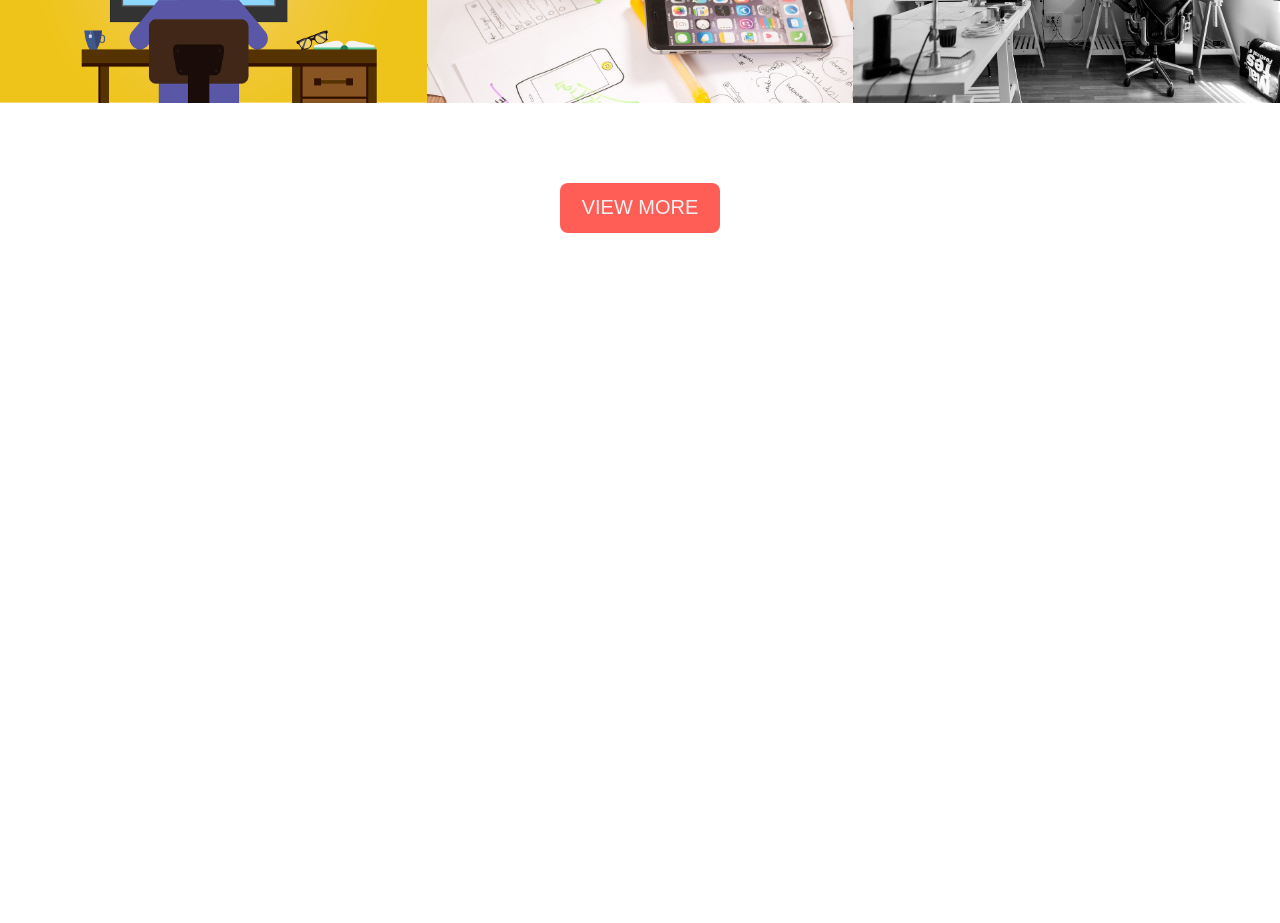
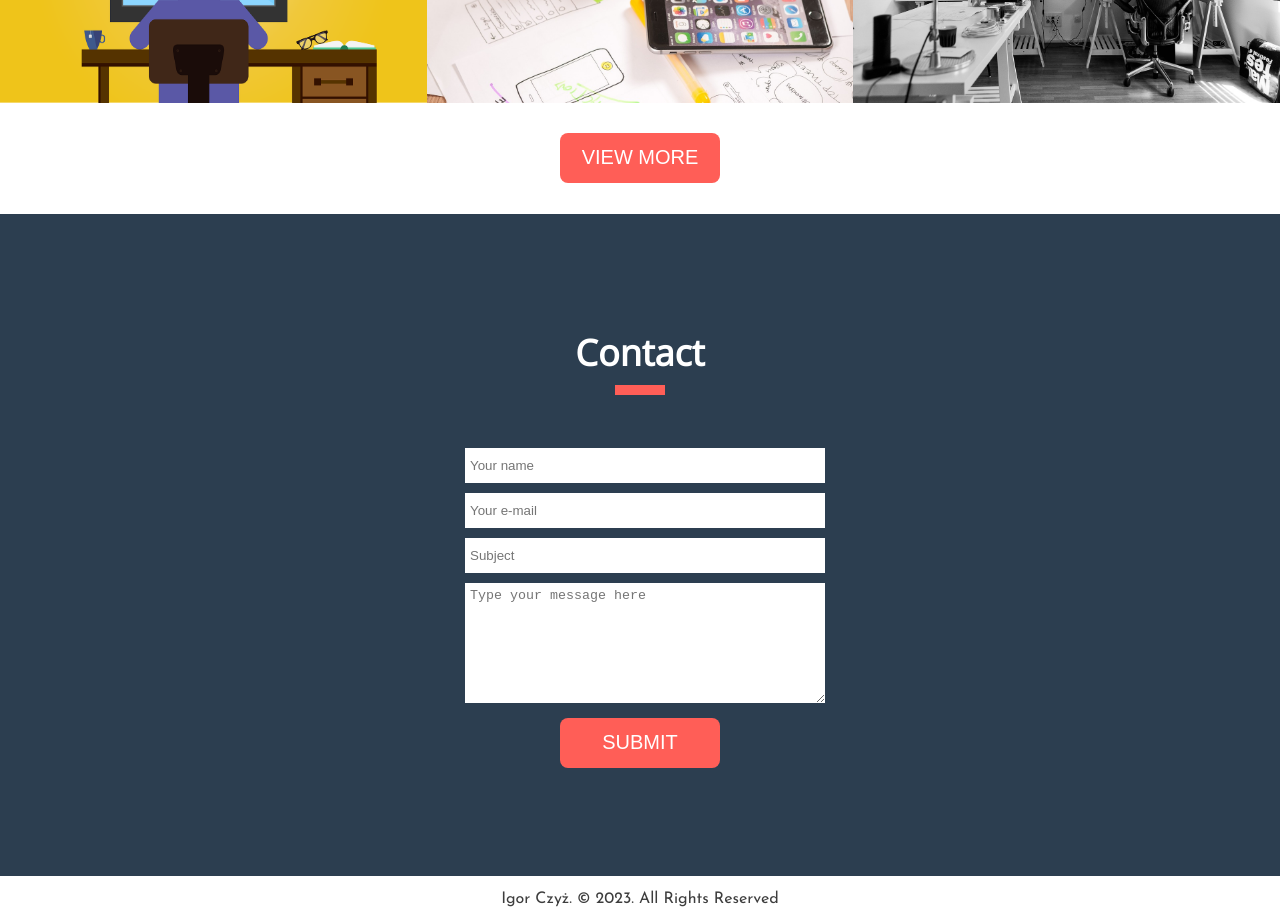
Before and after one commit to igorczyz13/1.-Basics-of-HTML-CSS-and-Sass, a plain HTML site: page index.html in a window 1280 px wide. Shown: the part 3440-4363 px from the top of the page. Before the commit the page ends 3753 px from the top, so only its background shows below. Drawn offline with nearby package versions, Linux system fonts and the light colour scheme.

Commit message:
finish project

```diff
--- a/index.html
+++ b/index.html
@@ -123,7 +123,21 @@
         </ul>
         <button class="button-view">view more</button>
     </section>
-
+    <section class="contact">
+        <form>
+            <h2 class="section-title">Contact</h2>
+            <input type="text" placeholder="Your name">
+            <input type="email" placeholder="Your e-mail">
+            <input type="text" placeholder="Subject">
+            <textarea placeholder="Type your message here"></textarea>
+            <button type="submit">submit</button>
+        </form>
+    </section>
+    <footer class="page-footer">
+        <div class="container">
+            <p>Igor Czyż. &copy; 2023. All Rights Reserved</p>
+        </div>
+    </footer>
 </body>
 
 </html>
--- a/style.scss
+++ b/style.scss
@@ -164,8 +164,16 @@ body {
 
 /* Portfolio */
 
+.row::before,
+.row::after {
+	clear: both;
+	content: '';
+	display: table;
+}
+
 .portfolio {
 	height: 100vh;
+	margin-bottom: 140px;
 }
 
 ul {
@@ -221,18 +229,17 @@ ul {
 	cursor: pointer;
 }
 
-
 h4 {
 	font-size: 30px;
 	margin-bottom: -5px;
-	color: #fff;
+	color: $color-light;
 	text-transform: uppercase;
 }
 
 button {
 	border: none;
 	background-color: $color-main;
-	color: #f0f0f0;
+	color: $color-light;
 	height: 50px;
 	width: 160px;
 	font-size: 20px;
@@ -242,11 +249,57 @@ button {
 }
 
 .button-view {
-	margin-top: 80px;
-	margin-bottom: 80px;
+	margin-top: 30px;
+	margin-bottom: 20px;
 }
 
 button:hover {
 	background-color: #ba1007;
-	transition: .4s
+	transition: 0.4s;
 }
+
+/* Contact */
+
+.contact {
+	background-color: #2c3e50;
+}
+
+.contact .section-title {
+	color: $color-light;
+}
+
+form {
+	width: 360px;
+	margin: auto;
+}
+
+input,
+textarea {
+	width: 100%;
+	height: 35px;
+	margin: 5px;
+	padding: 5px;
+	border: none;
+}
+
+textarea {
+	height: 120px;
+}
+
+button {
+	display: block;
+	margin: auto;
+}
+
+/* Footer */
+
+.footer-section {
+	height: 40px;
+	background: #242424;
+	color: $color-light;
+}
+
+.page-footer p {
+	margin: 0;
+	padding: 10px;
+}
```
Also changed, not shown: css/style.css, 1 other file.
